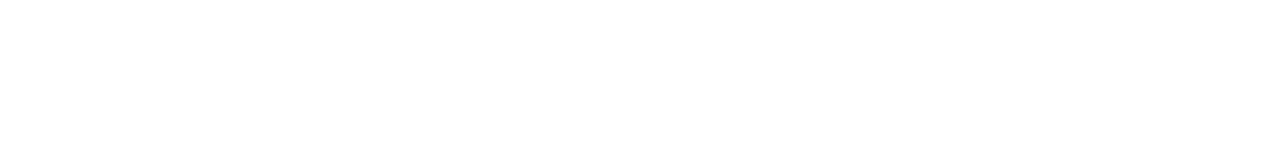
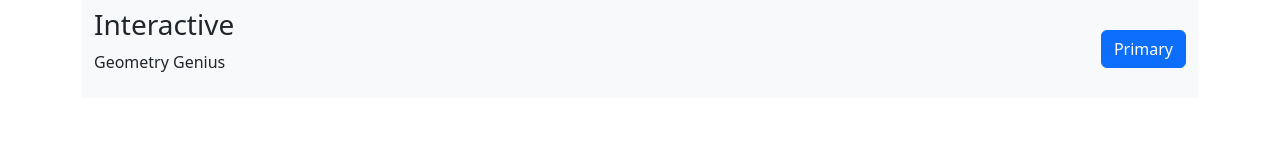
Before and after one commit to aalnoman10/Geometry-Genius, a plain HTML site: page index.html in a window 1280 px wide. Drawn offline with nearby package versions, Linux system fonts and the light colour scheme.

Commit message:
nav is complate

```diff
--- a/index.html
+++ b/index.html
@@ -6,10 +6,29 @@
     <meta http-equiv="X-UA-Compatible" content="IE=edge">
     <meta name="viewport" content="width=device-width, initial-scale=1.0">
     <title>Geometry-Genius-Assignment-Aalnoman10</title>
+    <!-- bootstrap cdn  -->
+    <link href="https://cdn.jsdelivr.net/npm/bootstrap@5.3.0-alpha1/dist/css/bootstrap.min.css" rel="stylesheet"
+        integrity="sha384-GLhlTQ8iRABdZLl6O3oVMWSktQOp6b7In1Zl3/Jr59b6EGGoI1aFkw7cmDA6j6gD" crossorigin="anonymous">
 </head>
 
 <body>
-
+    <div class="container">
+        <header>
+            <nav class="navbar bg-body-tertiary">
+                <div class="container-fluid">
+                    <div>
+                        <h3>Interactive</h3>
+                        <p>Geometry Genius</p>
+                    </div>
+                    <button type="button" class="btn btn-primary">Primary</button>
+                </div>
+            </nav>
+        </header>
+    </div>
+    <!-- bootstrap cdn js -->
+    <script src="https://cdn.jsdelivr.net/npm/bootstrap@5.3.0-alpha1/dist/js/bootstrap.bundle.min.js"
+        integrity="sha384-w76AqPfDkMBDXo30jS1Sgez6pr3x5MlQ1ZAGC+nuZB+EYdgRZgiwxhTBTkF7CXvN"
+        crossorigin="anonymous"></script>
 </body>
 
 </html>
```
